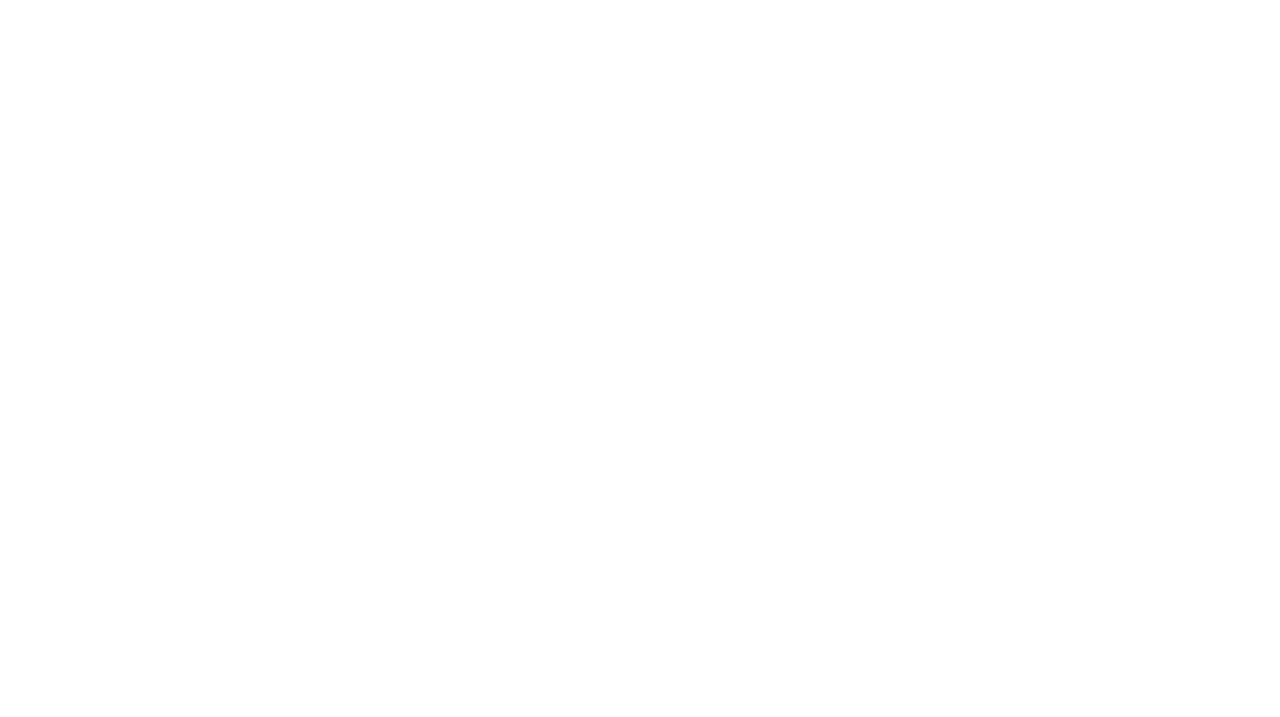
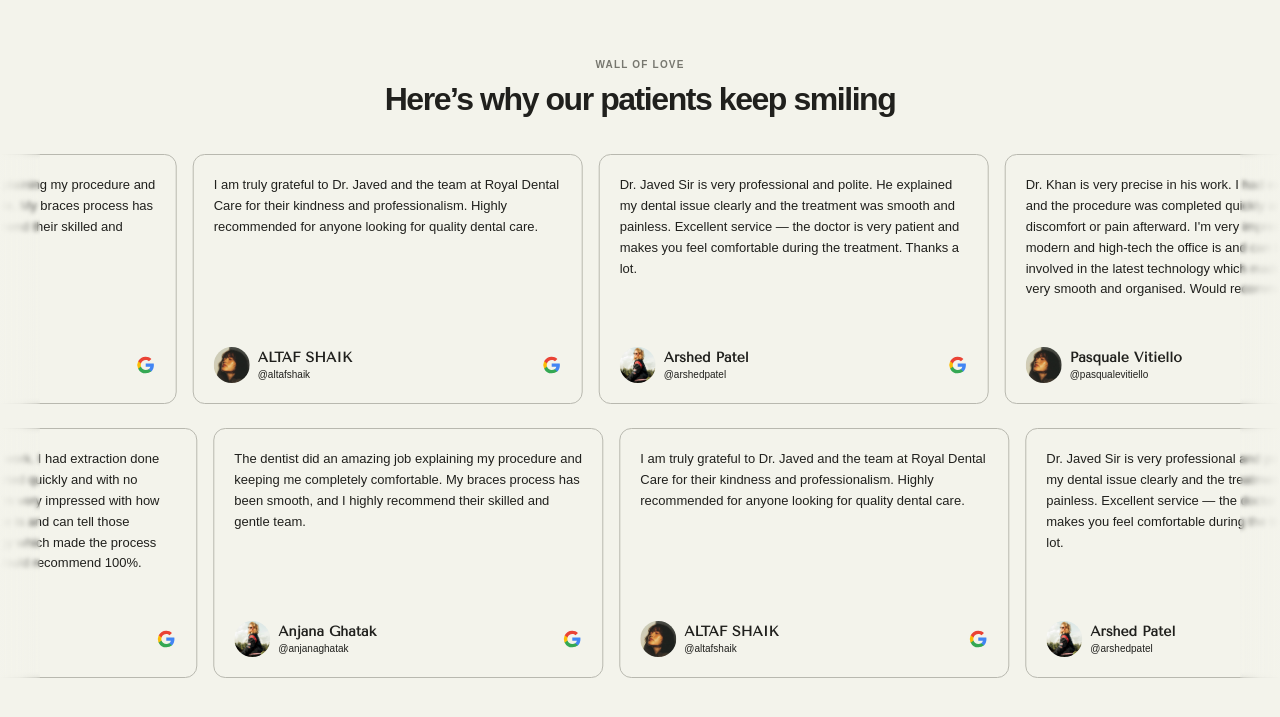
Before and after one commit to ruchik-panwal/doctorJavedKhan, a Next.js app in the folder frontend/: page /gallery in a window 1280 px wide. Before the commit this address had no page. Shown: the part 807-1524 px from the top of the page. Before the commit the page ends 800 px from the top, so only its background shows below. Built offline with nearby package versions, Linux system fonts and the light colour scheme; a web font is replaced by a local one.

Commit message:
Testimonial section done !

```diff
--- /dev/null
+++ b/frontend/app/gallery/page.tsx
@@ -0,0 +1,12 @@
+import Header from "@/components/Header";
+
+export default function GalleryPage() {
+  return (
+    <main className="min-h-screen">
+      <Header />
+      <section className="flex min-h-[60vh] items-center justify-center">
+        <h1 className="tenorClass text-4xl">Gallery coming soon</h1>
+      </section>
+    </main>
+  );
+}
--- a/frontend/app/globals.css
+++ b/frontend/app/globals.css
@@ -1,9 +1,9 @@
 @import "tailwindcss";
 
 :root {
-  --background: #ffffff;
+  --background: #F3F3EC;
   --foreground: #171717;
-  --borderColor: #b1b1b1;
+  --borderColor: #F3F3EC;
 }
 
 @theme inline {
--- a/frontend/app/layout.tsx
+++ b/frontend/app/layout.tsx
@@ -4,6 +4,7 @@ import "./globals.css";
 import SmoothScroll from "@/components/SmoothScroll";
 import ScrollToTop from "@/components/animations/ScrollToTop";
 import BackToTop from "@/components/BackToTop"; // 1. Import it here
+import WallOfLove from "@/components/testimonial/testimonial";
 
 const tenorSans = Tenor_Sans({
   variable: "--font-tenor-sans",
@@ -14,6 +15,7 @@ const tenorSans = Tenor_Sans({
 const StackSans = Stack_Sans_Text({
   variable: "--font-stack-sans-text",
   subsets: ["latin"],
+  adjustFontFallback: false,
 });
 
 export const metadata: Metadata = {
@@ -27,13 +29,18 @@ export default function RootLayout({
   children: React.ReactNode;
 }>) {
   return (
-    <html lang="en" className={`${tenorSans.variable} ${StackSans.variable} h-full antialiased`}>
+    <html
+      lang="en"
+      className={`${tenorSans.variable} ${StackSans.variable} h-full antialiased`}
+    >
       <body className="min-h-full flex flex-col">
         <ScrollToTop />
         <SmoothScroll>{children}</SmoothScroll>
 
         {/* 2. Place it globally so it sits on top of all pages */}
         <BackToTop />
+
+        <WallOfLove />
       </body>
     </html>
   );
--- a/frontend/components/Header.jsx
+++ b/frontend/components/Header.jsx
@@ -1,12 +1,15 @@
+import Link from "next/link";
+
 export default function Header() {
   return (
     <div className="flex justify-between items-center border-b border-borderColor p-1 px-2 w-full">
       <div className="tenorClass text-4xl">Dr. Javed Khan</div>
-      <div className="stackClass font-light flex justify-between items-center gap-9 text-2xl">
+      <nav className="stackClass font-light flex justify-between items-center gap-9 text-2xl">
         <button>Royal Dental Care</button>
+        <Link href="/gallery" className="cursor-pointer">Gallery</Link>
         <button>Our Team</button>
         <button>About</button>
-      </div>
+      </nav>
     </div>
   );
 }
--- /dev/null
+++ b/frontend/components/testimonial/testimonial.tsx
@@ -0,0 +1,213 @@
+"use client";
+
+import React from "react";
+import Image from "next/image";
+import { useRef } from "react";
+import { gsap } from "gsap";
+import { useGSAP } from "@gsap/react";
+
+gsap.registerPlugin(useGSAP);
+
+type Testimonial = {
+  id: number;
+  name: string;
+  handle: string;
+  text: string;
+  avatar: string;
+  source: "google";
+};
+
+const topTestimonials: Testimonial[] = [
+  {
+    id: 1,
+    name: "Pasquale Vitiello",
+    handle: "@pasqualevitiello",
+    text: "Dr. Khan is very precise in his work. I had extraction done and the procedure was completed quickly and with no discomfort or pain afterward. I'm very impressed with how modern and high-tech the office is and can tell those involved in the latest technology which made the process very smooth and organised. Would recommend 100%.",
+    avatar: "/testimonialImages/pfp1.jpg",
+    source: "google",
+  },
+  {
+    id: 2,
+    name: "Anjana Ghatak",
+    handle: "@anjanaghatak",
+    text: "The dentist did an amazing job explaining my procedure and keeping me completely comfortable. My braces process has been smooth, and I highly recommend their skilled and gentle team.",
+    avatar: "/testimonialImages/pfp2.jpg",
+    source: "google",
+  },
+  {
+    id: 3,
+    name: "ALTAF SHAIK",
+    handle: "@altafshaik",
+    text: "I am truly grateful to Dr. Javed and the team at Royal Dental Care for their kindness and professionalism. Highly recommended for anyone looking for quality dental care.",
+    avatar: "/testimonialImages/pfp1.jpg",
+    source: "google",
+  },
+  {
+    id: 4,
+    name: "Arshed Patel",
+    handle: "@arshedpatel",
+    text: "Dr. Javed Sir is very professional and polite. He explained my dental issue clearly and the treatment was smooth and painless. Excellent service — the doctor is very patient and makes you feel comfortable during the treatment. Thanks a lot.",
+    avatar: "/testimonialImages/pfp2.jpg",
+    source: "google",
+  },
+];
+
+const bottomTestimonials: Testimonial[] = [
+  {
+    ...topTestimonials[2],
+    id: 5,
+  },
+  {
+    ...topTestimonials[3],
+    id: 6,
+  },
+  {
+    ...topTestimonials[0],
+    id: 7,
+  },
+  {
+    ...topTestimonials[1],
+    id: 8,
+  },
+];
+
+function GoogleIcon() {
+  return (
+    <svg
+      viewBox="0 0 48 48"
+      width="20"
+      height="20"
+      aria-label="Google"
+      role="img"
+    >
+      <path
+        fill="#4285F4"
+        d="M43.6 24.5c0-1.4-.1-2.8-.4-4.1H24v7.8h11a9.4 9.4 0 0 1-4.1 6.2v5.1h6.6c3.9-3.6 6.1-8.9 6.1-15Z"
+      />
+      <path
+        fill="#34A853"
+        d="M24 44c5.5 0 10.1-1.8 13.5-4.8l-6.6-5.1c-1.8 1.2-4 1.9-6.9 1.9-5.3 0-9.8-3.6-11.4-8.4H5.8v5.2A20 20 0 0 0 24 44Z"
+      />
+      <path
+        fill="#FBBC05"
+        d="M12.6 27.6a12 12 0 0 1 0-7.2v-5.2H5.8a20 20 0 0 0 0 17.6l6.8-5.2Z"
+      />
+      <path
+        fill="#EA4335"
+        d="M24 12c3 0 5.7 1 7.8 3.1l5.8-5.8C34.1 5.9 29.5 4 24 4A20 20 0 0 0 5.8 15.2l6.8 5.2C14.2 15.6 18.7 12 24 12Z"
+      />
+    </svg>
+  );
+}
+
+function TestimonialCard({ testimonial }: { testimonial: Testimonial }) {
+  return (
+    <article className="w-[325px] md:w-[390px] flex-none border border-[#b8b8af] rounded-xl p-4 md:p-5 bg-transparent flex flex-col justify-between min-h-[220px] md:min-h-[250px]">
+      <p className="m-[0_0_18px] font-stack text-[9px] md:text-[13px] leading-[1.55] md:leading-[1.6] font-light wrap-words">
+        {testimonial.text}
+      </p>
+
+      <div className="flex items-center justify-between gap-2 mt-auto">
+        <div className="flex items-center gap-2 min-w-0">
+          <Image
+            className="w-[36px] h-[36px] flex-shrink-0 object-cover rounded-full bg-[#e0e0d8]"
+            src={testimonial.avatar}
+            alt="Profile Image"
+            width={26}
+            height={26}
+            loading="lazy"
+          />
+
+          <div className="flex flex-col min-w-0 gap-[2px]">
+            <span className="text-[11px] md:text-[14px] tenorClass leading-[1.2] font-semibold">
+              {testimonial.name}
+            </span>
+            <span className=" tenorClasstext-[#77776f] text-[7px] md:text-[10px] leading-[1.2] overflow-hidden text-ellipsis whitespace-nowrap">
+              {testimonial.handle}
+            </span>
+          </div>
+        </div>
+
+        <span className="flex flex-shrink-0 items-center justify-center">
+          <GoogleIcon />
+        </span>
+      </div>
+    </article>
+  );
+}
+
+type MarqueeRowProps = {
+  testimonials: Testimonial[];
+  direction: "left" | "right";
+};
+
+function MarqueeRow({ testimonials, direction }: MarqueeRowProps) {
+  const trackRef = useRef<HTMLDivElement>(null);
+
+  useGSAP(
+    () => {
+      if (!trackRef.current) return;
+
+      gsap.fromTo(
+        trackRef.current,
+        { xPercent: direction === "left" ? 0 : -50 },
+        {
+          xPercent: direction === "left" ? -50 : 0,
+          duration: 15,
+          ease: "none",
+          repeat: -1,
+        },
+      );
+    },
+    { scope: trackRef, dependencies: [direction] },
+  );
+  return (
+    <div className="relative w-full overflow-hidden">
+      <div ref={trackRef} className="flex w-max">
+        {[false, true].map((isDuplicate) => (
+          <div
+            key={isDuplicate ? "duplicate" : "original"}
+            className="flex w-max flex-none gap-4 pr-4"
+            aria-hidden={isDuplicate}
+          >
+            {testimonials.map((testimonial) => (
+              <TestimonialCard
+                key={`${isDuplicate ? "duplicate-" : ""}${testimonial.id}`}
+                testimonial={testimonial}
+              />
+            ))}
+          </div>
+        ))}
+      </div>
+
+      <div
+        aria-hidden="true"
+        className="pointer-events-none absolute inset-y-0 left-0 z-10 w-8 bg-gradient-to-r from-[#f3f3eb] via-[#f3f3eb]/75 to-transparent backdrop-blur-[2px] md:w-10"
+      />
+      <div
+        aria-hidden="true"
+        className="pointer-events-none absolute inset-y-0 right-0 z-10 w-8 bg-gradient-to-l from-[#f3f3eb] via-[#f3f3eb]/75 to-transparent backdrop-blur-[2px] md:w-10"
+      />
+    </div>
+  );
+}
+
+export default function WallOfLove() {
+  return (
+    <section className="w-full py-[54px] md:py-[64px] bg-[#f3f3eb] text-[#20201d]">
+      <header className="text-center px-5 mb-9">
+        <p className="m-[0_0_8px] text-[#77776f]  text-[10px] font-semibold tracking-[0.12em]">
+          WALL OF LOVE
+        </p>
+        <h2 className="m-0 text-[clamp(23px,2.5vw,32px)] stackClass leading-[1.2] tracking-[-0.045em] font-semibold">
+          Here’s why our patients keep smiling
+        </h2>
+      </header>
+
+      <div className="flex flex-col gap-6">
+        <MarqueeRow testimonials={topTestimonials} direction="left" />
+        <MarqueeRow testimonials={bottomTestimonials} direction="right" />
+      </div>
+    </section>
+  );
+}
```
Also changed, not shown: frontend/public/testimonialImages/pfp1.jpg (added), frontend/public/testimonialImages/pfp2.jpg (added).
